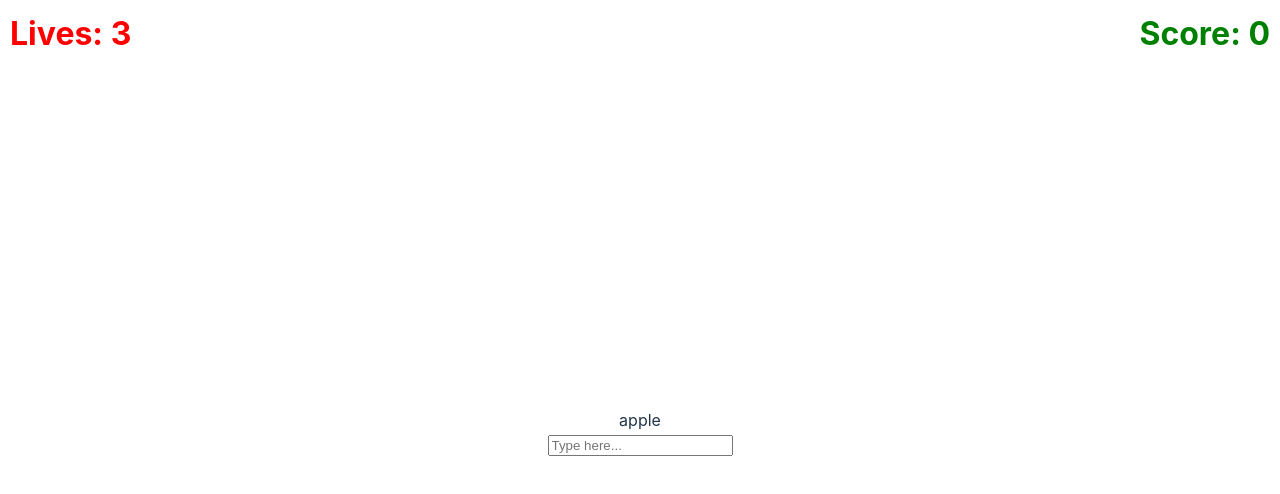
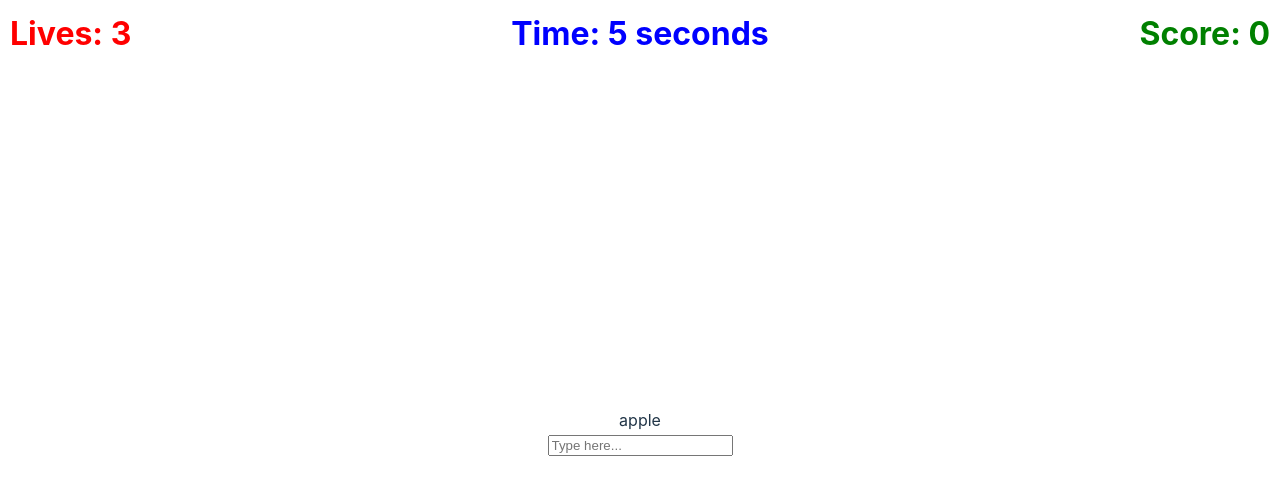
Before and after one commit to SSharroufna/typing-speed-calculator, a React (Vite) app in the folder my-app/: page / in a window 1280 px wide. Shown: the top 494 px of the page. Built offline with nearby package versions, Linux system fonts and the light colour scheme.

Commit message:
Add timer and clean up code

```diff
--- a/my-app/src/App.css
+++ b/my-app/src/App.css
@@ -39,3 +39,11 @@
   color: green;
   z-index: 10;
 }
+.time-display{
+  font-weight: bold;
+  position: fixed;
+  Top: 10px;
+  center: 10px;
+  font-size: 32px;
+  color: blue;
+}
--- a/my-app/src/App.jsx
+++ b/my-app/src/App.jsx
@@ -1,18 +1,19 @@
 import React, { useState, useEffect } from 'react';
 import './App.css'
 import { WordList } from '../public/WordList.js'
+import StatsPanel from './StatsPanel'
 
 function App() {
   const [index, setIndex] = useState(0);
   const [inputValue, setInputValue] = useState('');
   const [score, setScore] = useState(0);
+  const [lives, setLives] = useState(3);
   const [elapsedTime, setElapsedTime] = useState(0);
-  const [lives, setLives] = useState(3);
+
 
   let letter = 0; // tracks the number of correct letters
 
   /** Timer */
-
   useEffect(() => {
         if (index >= WordList.length) return; // stop the timer when the game is over
 
@@ -24,6 +25,7 @@ function App() {
         return () => clearInterval(timer);
       }, [lives]);
 
+
       /** Reset Game when Game Over */
   function resetGame() {
     setIndex(0); // reset to the first word
@@ -32,6 +34,7 @@ function App() {
     setElapsedTime(0); // reset elapsed time
     setLives(3); // reset lives to 3
   }
+
 
   /** Handle User Keyboard Input */
   const handleKeyDown = (event) => {
@@ -58,8 +61,6 @@ function App() {
           break; // stop further comparsions on mismatch
         }
     }
-    // console.log(letter);
-    // console.log(currentWord.length);
 
     console.log("Correct letters so far:", letter);
     console.log("Current word length:", currentWord.length);
@@ -82,18 +83,6 @@ function App() {
       setInputValue(userInput);
     }
 
-
-
-
-
-    // if (event.key === 'Enter') {
-    //   console.log('Entered value:', event.key);
-    //   setIndex(index + 1);
-    //   setItem(WordList[index]);
-    //   setInputValue('');
-    // } else {
-    //   console.log('Key pressed:', event.key);
-    // }
   }
 
   return (
@@ -101,6 +90,7 @@ function App() {
   {/** Scores and lives display */}
 
     <div className="lives-display">Lives: {lives}</div>
+    <div className="time-display">Time: {elapsedTime} seconds</div>
     <div className="score-display">Score: {score}</div>
 
   {/** Word game area */}
@@ -121,9 +111,7 @@ function App() {
     </>
   ) : ( // if zero lives display game over and allow user to reset game
 <>
-      <h1>Game Over</h1>
-      <h2>Final Score: {score}</h2>
-      <h2>Elapsed Time: {elapsedTime} seconds</h2>
+      <StatsPanel score={score} elapsedTime={elapsedTime} lives={lives}/>
       <button onClick={resetGame}>Restart Game</button>
       </>
   )}
--- a/my-app/src/StatsPanel.jsx
+++ b/my-app/src/StatsPanel.jsx
@@ -1,3 +1,21 @@
-export default function StatsPanel(){
 
+
+
+
+import React, {useState} from 'react'
+
+function StatsPanel({score, elapsedTime}) {
+
+
+
+    return (
+        <>
+        <h1>Game Over</h1>
+        <h2>Final Score: {score}</h2>
+        <h2>Elapsed Time: {elapsedTime} seconds</h2>
+
+      </>
+    )
 }
+
+export default StatsPanel;
```
Lines whose indentation alone changed are shown as unchanged.
